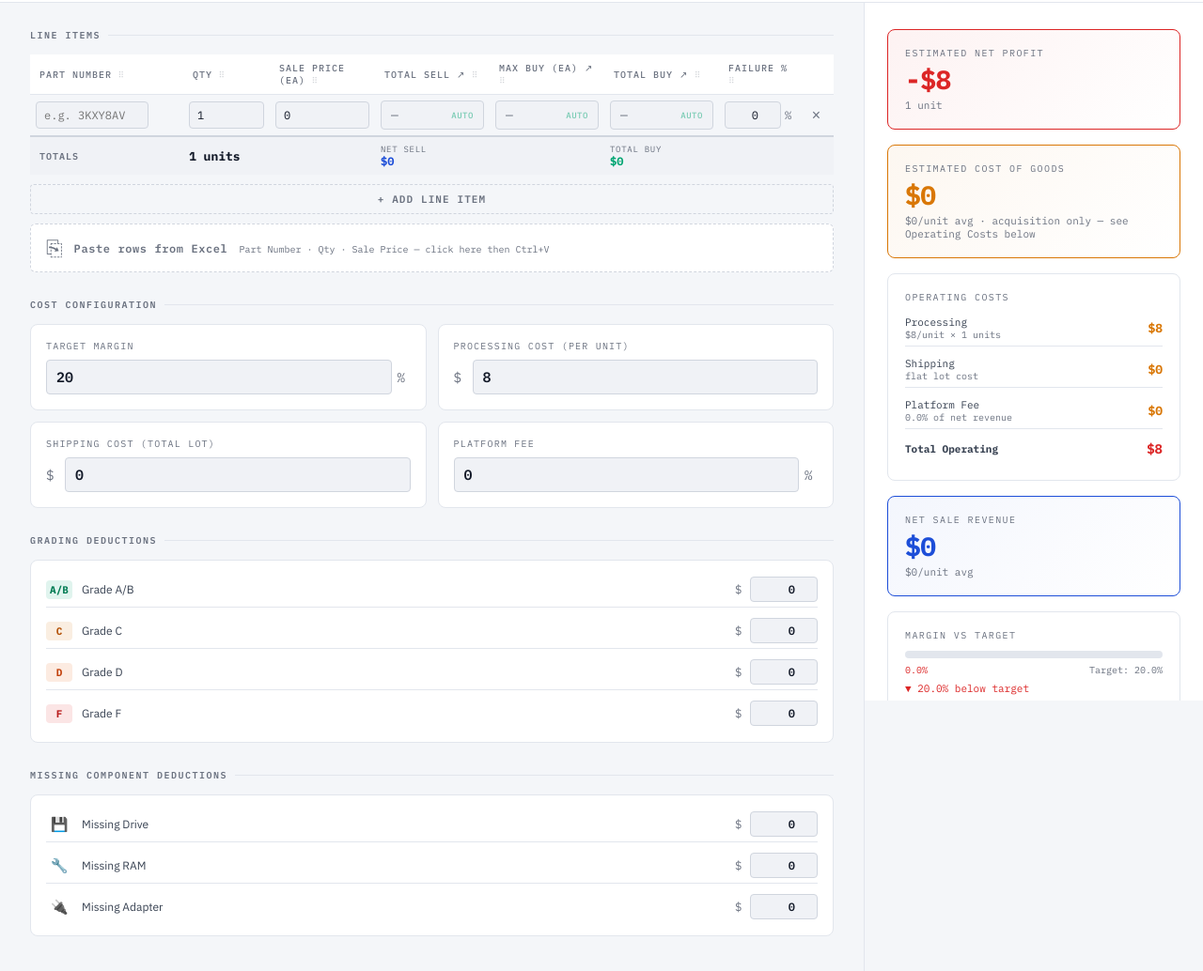
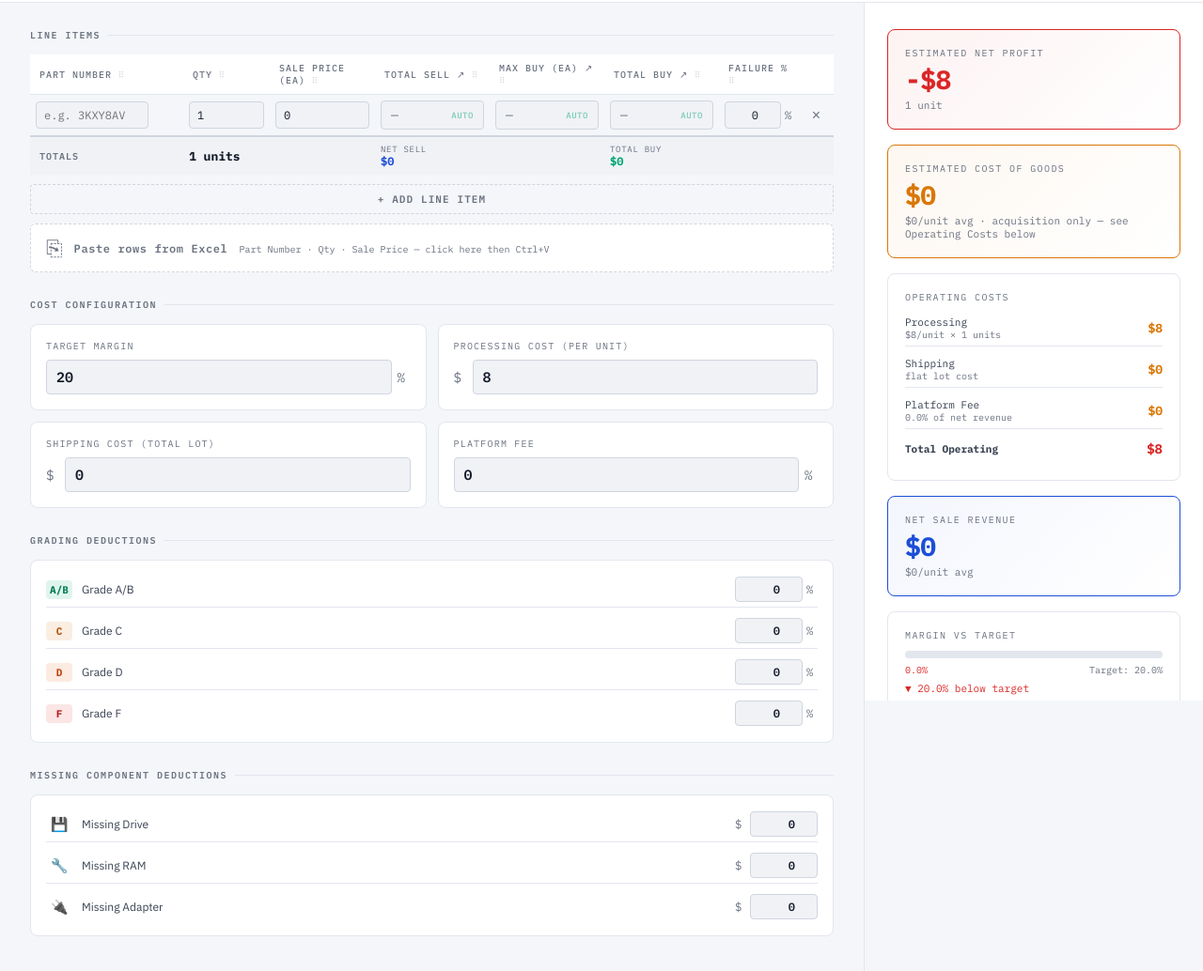
Before and after one commit to mightybearseven/dealestimator, a plain HTML site: page index.html in a window 1280 px wide. Shown: the part 66-1100 px from the top of the page at 94% size. Drawn offline with Linux system fonts and the light colour scheme.

Commit message:
Change input type to percentage and set max value

```diff
--- a/index.html
+++ b/index.html
@@ -748,32 +748,32 @@
         <span class="deduct-grade-badge grade-ab">A/B</span>
         <span class="deduct-config-name">Grade A/B</span>
         <div class="deduct-config-input-wrap">
-          <span class="deduct-sym">$</span>
-          <input class="deduct-input" type="number" id="deductAB" value="0" min="0" step="1" placeholder="0">
+          <input class="deduct-input" type="number" id="deductAB" value="0" min="0" max="100" step="1" placeholder="0">
+          <span class="deduct-sym">%</span>
         </div>
       </div>
       <div class="deduct-config-row">
         <span class="deduct-grade-badge grade-c">C</span>
         <span class="deduct-config-name">Grade C</span>
         <div class="deduct-config-input-wrap">
-          <span class="deduct-sym">$</span>
-          <input class="deduct-input" type="number" id="deductC" value="0" min="0" step="1" placeholder="0">
+          <input class="deduct-input" type="number" id="deductC" value="0" min="0" max="100" step="1" placeholder="0">
+          <span class="deduct-sym">%</span>
         </div>
       </div>
       <div class="deduct-config-row">
         <span class="deduct-grade-badge grade-d">D</span>
         <span class="deduct-config-name">Grade D</span>
         <div class="deduct-config-input-wrap">
-          <span class="deduct-sym">$</span>
-          <input class="deduct-input" type="number" id="deductD" value="0" min="0" step="1" placeholder="0">
+          <input class="deduct-input" type="number" id="deductD" value="0" min="0" max="100" step="1" placeholder="0">
+          <span class="deduct-sym">%</span>
         </div>
       </div>
       <div class="deduct-config-row">
         <span class="deduct-grade-badge grade-f">F</span>
         <span class="deduct-config-name">Grade F</span>
         <div class="deduct-config-input-wrap">
-          <span class="deduct-sym">$</span>
-          <input class="deduct-input" type="number" id="deductF" value="0" min="0" step="1" placeholder="0">
+          <input class="deduct-input" type="number" id="deductF" value="0" min="0" max="100" step="1" placeholder="0">
+          <span class="deduct-sym">%</span>
         </div>
       </div>
     </div>
```
